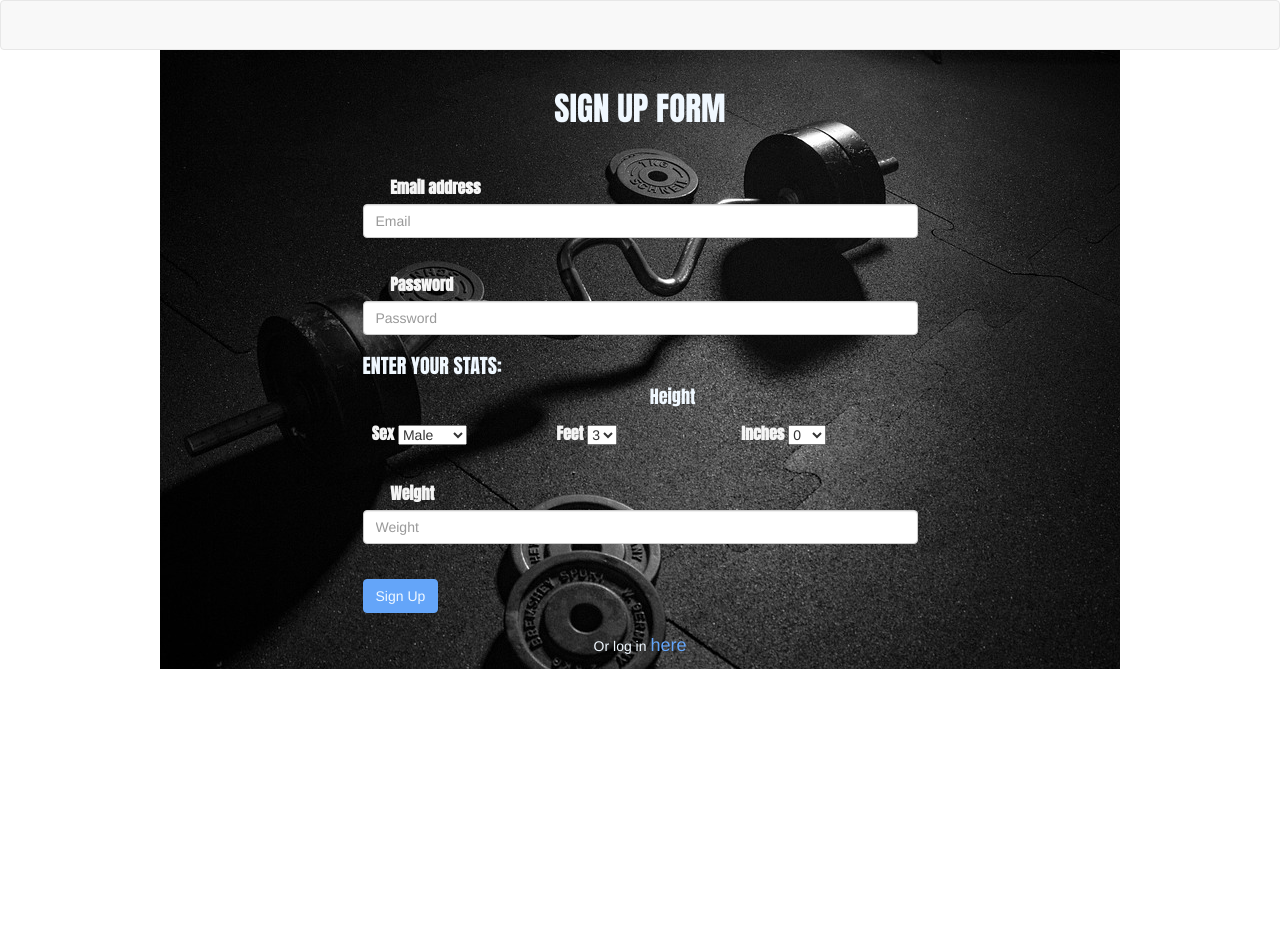
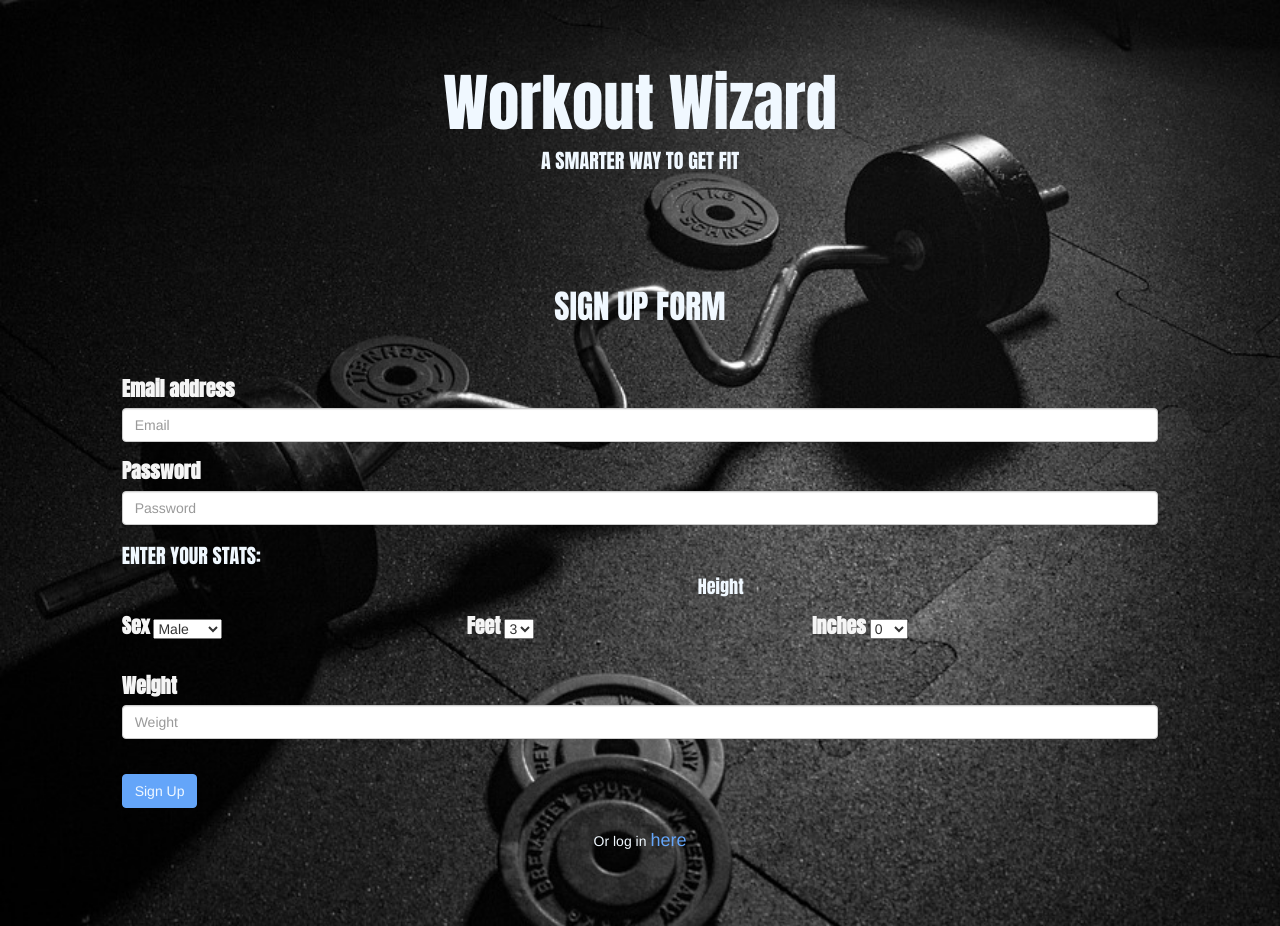
Before and after one commit to ocmartineau/Workout-Wizard, a Node server app: page / in a window 1280 px wide. Before the commit the page ends 669 px from the top, so only its background shows below. Run offline with Node 20, Linux system fonts and the light colour scheme; some libraries are stand-ins or nearby versions.

Commit message:
adding updated styling changes

```diff
--- a/config/connection.js
+++ b/config/connection.js
@@ -10,8 +10,8 @@ if (process.env.JAWSDB_URL) {
     host: "localhost",
     port: 3306,
     user: "root",
-    password: "1337",
-    database: "rutgers"
+    password: "calyps0",
+    database: "WorkoutDB"
   });
 }
 
--- a/public/signup.html
+++ b/public/signup.html
@@ -11,27 +11,40 @@
 </head>
 
 <body>
-  <nav class="navbar navbar-default">
-    <div class="container-fluid">
-      <div class="navbar-header">
+  <div class="container-fluid">
+
+    <!-- <div class="jumbotron jumbotron-fluid">
+      <div class="container">
+        <h1 class="display-4">Workout Wizard</h1>
+        <p class="lead">A Smarter Way To Get Fit</p>
       </div>
-    </div>
-  </nav>
-  <div class="container">
+    </div> -->
+
+
     <div class="row">
-      <div class="col-md-6 col-md-offset-3">
+
+      <div class="jumbotron jumbotron-fluid">
+        <div class="container text-center">
+          <h1 class="display-4" id="jumbotext">Workout Wizard</h1>
+          <p class="lead" id="jumbotag">A Smarter Way To Get Fit</p>
+        </div>
+      </div>
+
+      <div class="col-md-1"></div>
+
+      <div class="col-md-10">
         <h2>Sign Up Form</h2>
         <form class="signup">
-          <div style="display: none" id="alert" class="alert alert-danger" role="alert">
+          <!-- <div style="display: none" id="alert" class="alert alert-danger" role="alert">
             <span class="glyphicon glyphicon-exclamation-sign" aria-hidden="true"></span>
             <span class="sr-only">Error:</span>
             <span class="msg"></span>
-          </div>
+          </div> -->
           <div class="form-group">
             <label for="exampleInputEmail1">Email address</label>
             <input type="email" class="form-control" id="email-input" placeholder="Email">
           </div>
-          <br>
+          <!-- <br> -->
           <div class="form-group">
             <label for="exampleInputPassword1">Password</label>
             <input type="password" class="form-control" id="password-input" placeholder="Password">
@@ -108,14 +121,19 @@
         <p>Or log in
           <a href="/login">here</a>
         </p>
+
       </div>
+
+      <div class="col-md-1"></div>
+
     </div>
+
   </div>
+
 
   <script src="https://cdnjs.cloudflare.com/ajax/libs/jquery/3.2.1/jquery.min.js"></script>
   <script type="text/javascript" src="js/util.js"></script>
   <script type="text/javascript" src="js/signup.js"></script>
-
 </body>
 
 </html>
--- a/public/stylesheets/style.css
+++ b/public/stylesheets/style.css
@@ -4,8 +4,14 @@ form.login {
 }
 
 body {
-  background:url('../assets/images/dumbbell.jpg')
-  no-repeat center;
+  background:url('../assets/images/dumbbell.jpg');
+  background-size: cover;
+  background-repeat: no-repeat;
+}
+
+h1 {
+  font-family: 'Anton', sans-serif;
+  color: aliceblue;
 }
 
 h2 {
@@ -38,6 +44,25 @@ h4 {
   font-size: 18px;
 }
 
+.jumbotron {
+  background: none;
+  border: none;
+}
+
+#jumbotext {
+  font-family: 'Anton', sans-serif;
+  color: aliceblue;
+  display: block;
+}
+
+#jumbotag {
+  width: 100%;
+  font-family: 'Anton', sans-serif;
+  color: aliceblue;
+  display: block;
+  text-transform: uppercase;
+  font-size: 20px;
+}
 
 .btn {
   background: rgb(100, 165, 249);
@@ -56,8 +81,8 @@ h4 {
 label {
   color: whitesmoke;
   font-family: 'Anton', sans-serif;
-  font-size: 16px;
-  margin-left: 5%;
+  font-size: 20px;
+  /* margin-left: 5%; */
 }
 
 p {
--- a/server.js
+++ b/server.js
@@ -1,21 +1,26 @@
-// Requiring necessary npm packages
-var express = require("express");
-var bodyParser = require("body-parser");
-var session = require("express-session");
-var exphbs = require("express-handlebars");
-var path = require("path");
+
+const express = require('express');
+const bodyParser = require("body-parser");
+const session = require("express-session");
+const exphbs = require("express-handlebars");
+const path = require("path");
+
 // Requiring passport as we've configured it
-var passport = require("./config/passport");
+const passport = require("./config/passport");
+
 // Setting up port and requiring models for syncing
-var PORT = process.env.PORT || 8080;
+const PORT = process.env.PORT || 8080;
+
 // Creating express app and configuring middleware needed for authentication
-var app = express();
+const app = express();
 app.use(bodyParser.urlencoded({ extended: true }));
 app.use(bodyParser.json());
 app.use(express.static("public"));
+
 //handlebars
 app.engine("handlebars", exphbs({ defaultLayout: "main" }));
 app.set("view engine", "handlebars");
+
 // We need to use sessions to keep track of our user's login status
 app.use(
   session({ secret: "keyboard cat", resave: true, saveUninitialized: true })
```
Also changed, not shown: 1 other file.
